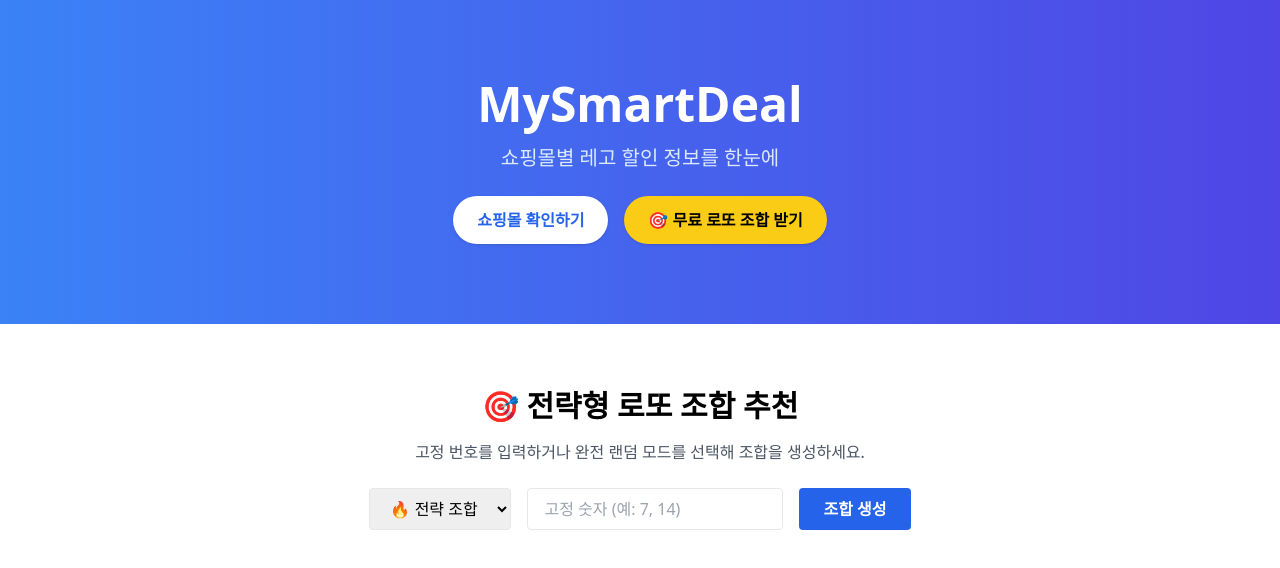
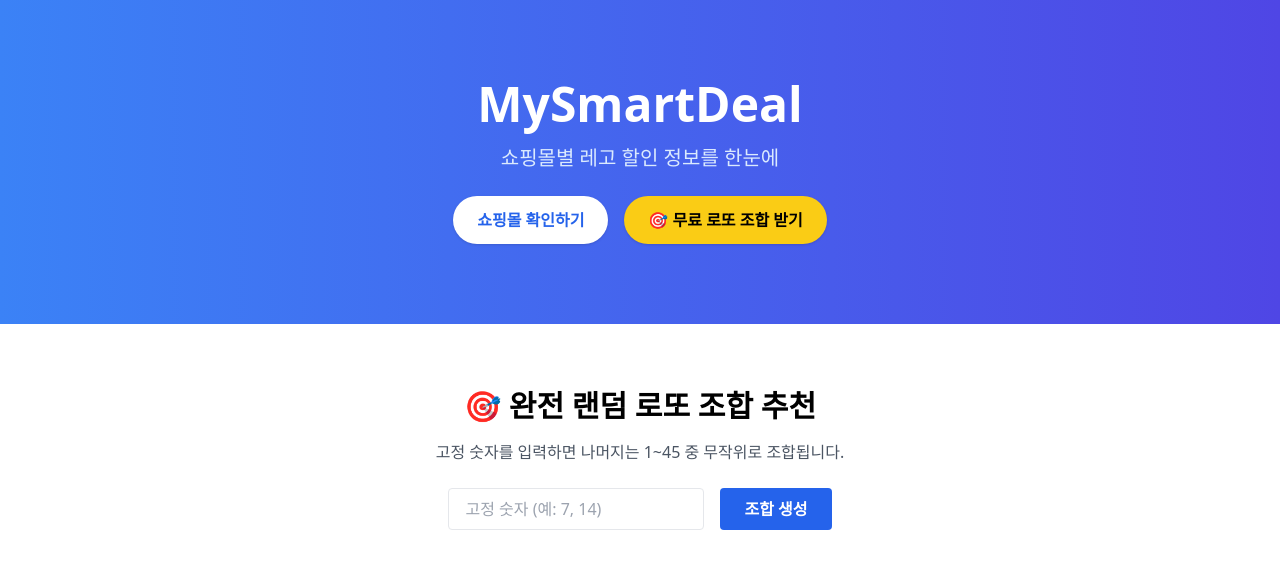
Before and after one commit to mysmartdeal/mysmartdeal, a Next.js app: page /lotto in a window 1280 px wide. Shown: the top 568 px of the page. Built offline with nearby package versions, Linux system fonts and the light colour scheme.

Commit message:
Update lotto.js

```diff
--- a/pages/lotto.js
+++ b/pages/lotto.js
@@ -5,7 +5,6 @@ import { generateSmartLottoSet } from "../utils/smartLotto";
 
 export default function LottoPage() {
   const [games, setGames] = useState([]);
-  const [mode, setMode] = useState("hot");
   const [fixed, setFixed] = useState("");
   const [highlight, setHighlight] = useState([]);
 
@@ -15,7 +14,7 @@ export default function LottoPage() {
       .map((n) => parseInt(n.trim()))
       .filter((n) => !isNaN(n) && n >= 1 && n <= 45);
 
-    const { games: generated, highlight: hot } = generateSmartLottoSet(5, mode, fixedNums);
+    const { games: generated, highlight: hot } = generateSmartLottoSet(5, "random", fixedNums);
     setGames(generated);
     setHighlight(hot);
   };
@@ -31,20 +30,12 @@ export default function LottoPage() {
   return (
     <Layout>
       <div className="container mx-auto py-16 px-4 text-center">
-        <h1 className="text-3xl font-bold mb-4">🎯 전략형 로또 조합 추천</h1>
+        <h1 className="text-3xl font-bold mb-4">🎯 완전 랜덤 로또 조합 추천</h1>
         <p className="text-gray-600 mb-6">
-          고정 번호를 입력하거나 완전 랜덤 모드를 선택해 조합을 생성하세요.
+          고정 숫자를 입력하면 나머지는 1~45 중 무작위로 조합됩니다.
         </p>
 
         <div className="flex flex-col sm:flex-row justify-center gap-4 mb-6">
-          <select
-            value={mode}
-            onChange={(e) => setMode(e.target.value)}
-            className="border px-4 py-2 rounded"
-          >
-            <option value="hot">🔥 전략 조합</option>
-            <option value="random">🎲 완전 랜덤</option>
-          </select>
           <input
             type="text"
             value={fixed}
```
